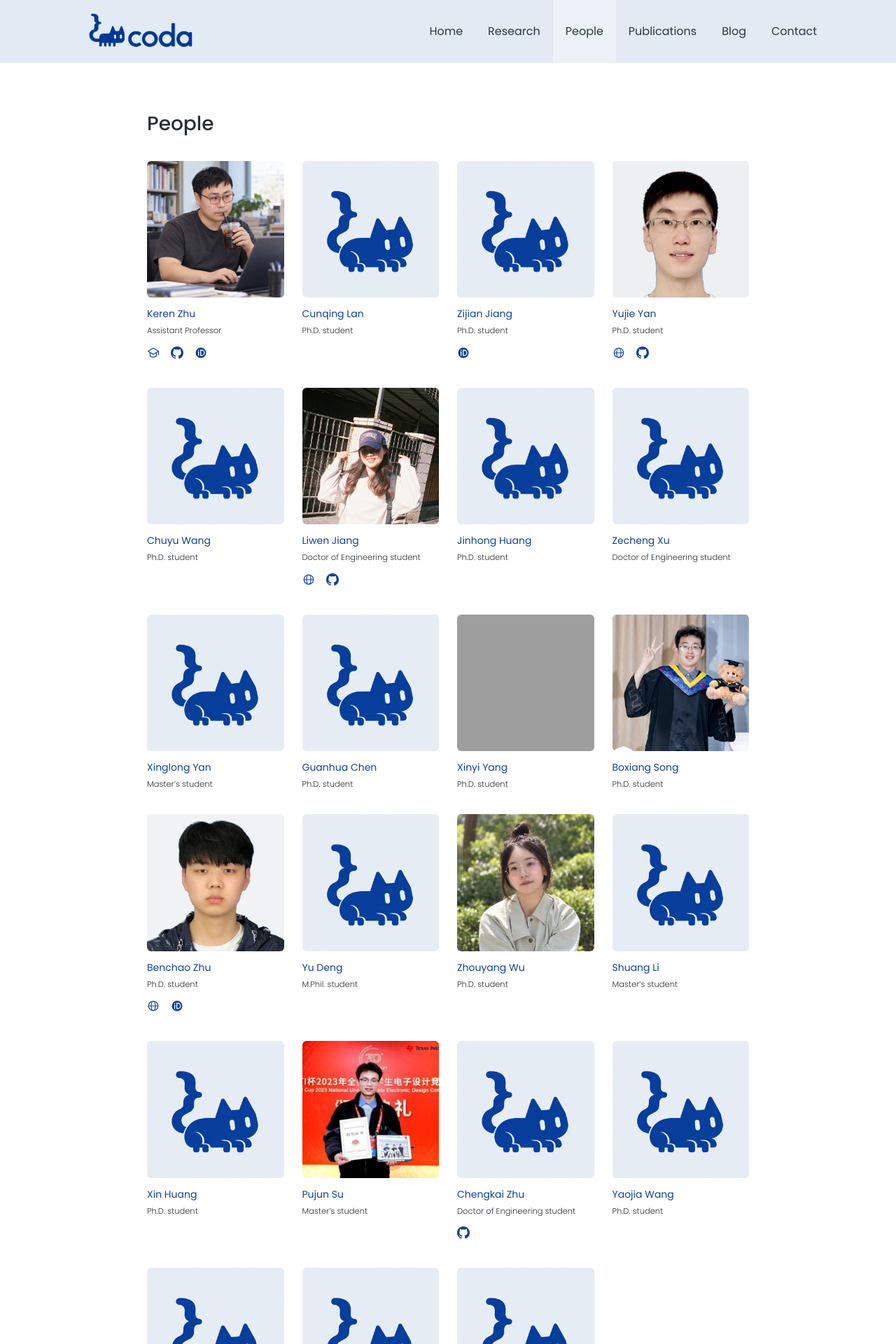
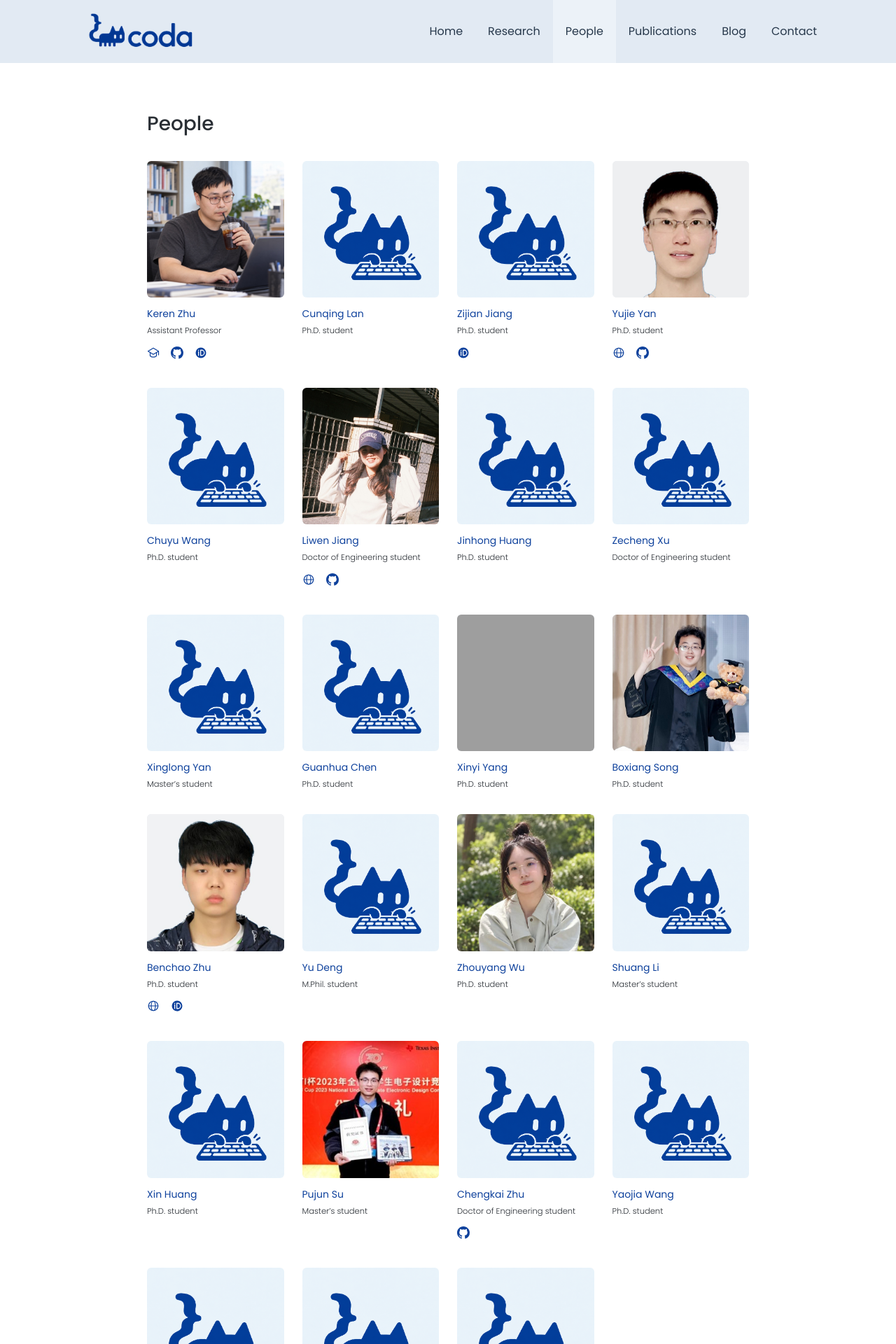
Before and after one commit to krzhu/krzhu.github.io, a Jekyll site: the page built from _pages/group.md, in a window 1280 px wide. Shown: the top 1920 px of the page at 70% size. Built offline with Jekyll 4.4.1, drawn with Linux system fonts in a browser that asks for light colours; grey boxes are pictures that could not be loaded.

Commit message:
Use typing cat as default member portrait

```diff
--- a/_data/people.json
+++ b/_data/people.json
@@ -9,7 +9,7 @@
     "previous": "M.S., Fudan",
     "joint": "",
     "url": "/people/cunqing-lan/",
-    "photo": "/images/people/coda-cat.png",
+    "photo": "/images/people/coda-cat-typing.png",
     "photo_is_placeholder": true,
     "bio": "Works on physically aware logic synthesis and technology mapping.",
     "experience": [
@@ -38,7 +38,7 @@
     "previous": "M.S., Fudan",
     "joint": "",
     "url": "/people/zijian-jiang/",
-    "photo": "/images/people/coda-cat.png",
+    "photo": "/images/people/coda-cat-typing.png",
     "photo_is_placeholder": true,
     "links": [
       {
@@ -119,7 +119,7 @@
     "previous": "B.S., Fudan",
     "joint": "With Prof. Xuan Zeng",
     "url": "/people/chuyu-wang/",
-    "photo": "/images/people/coda-cat.png",
+    "photo": "/images/people/coda-cat-typing.png",
     "photo_is_placeholder": true,
     "bio": "Recent work includes dataflow-aware computing-in-memory layout and timing-driven global routing.",
     "experience": [
@@ -189,7 +189,7 @@
     "previous": "B.S., Fuzhou Uni.",
     "joint": "With Prof. Xuan Zeng",
     "url": "/people/jinhong-huang/",
-    "photo": "/images/people/coda-cat.png",
+    "photo": "/images/people/coda-cat-typing.png",
     "photo_is_placeholder": true,
     "bio": "Recent work includes chiplet placement and neural parasitic modeling for power-delivery networks."
   },
@@ -203,7 +203,7 @@
     "previous": "B.S., Fudan",
     "joint": "With Prof. Yumao Wu",
     "url": "/people/zecheng-xu/",
-    "photo": "/images/people/coda-cat.png",
+    "photo": "/images/people/coda-cat-typing.png",
     "photo_is_placeholder": true,
     "bio": "Recent work includes timing-driven routing and automated circuit layout.",
     "experience": [
@@ -230,7 +230,7 @@
     "previous": "B.S., Tongji",
     "joint": "",
     "url": "/people/xinglong-yan/",
-    "photo": "/images/people/coda-cat.png",
+    "photo": "/images/people/coda-cat-typing.png",
     "photo_is_placeholder": true,
     "bio": "Recent work includes automated dataflow-aware layout for digital computing-in-memory circuits.",
     "experience": [
@@ -251,7 +251,7 @@
     "previous": "B.S., Shandong Uni.",
     "joint": "With Prof. Changhao Yan",
     "url": "/people/guanhua-chen/",
-    "photo": "/images/people/coda-cat.png",
+    "photo": "/images/people/coda-cat-typing.png",
     "photo_is_placeholder": true,
     "bio": "Works on high-level synthesis design-space exploration and circuit placement.",
     "experience": [
@@ -362,7 +362,7 @@
     "previous": "B.S., Fudan",
     "joint": "",
     "url": "/people/yu-deng/",
-    "photo": "/images/people/coda-cat.png",
+    "photo": "/images/people/coda-cat-typing.png",
     "photo_is_placeholder": true,
     "highlights": [
       {
@@ -403,7 +403,7 @@
     "previous": "B.S., Fudan",
     "joint": "",
     "url": "/people/shuang-li/",
-    "photo": "/images/people/coda-cat.png",
+    "photo": "/images/people/coda-cat-typing.png",
     "photo_is_placeholder": true,
     "experience": [
       {
@@ -423,7 +423,7 @@
     "previous": "B.S., SJTU",
     "joint": "With Changhao Yan",
     "url": "/people/xin-huang/",
-    "photo": "/images/people/coda-cat.png",
+    "photo": "/images/people/coda-cat-typing.png",
     "photo_is_placeholder": true,
     "experience": [
       {
@@ -469,7 +469,7 @@
     "previous": "Bachelor’s degree, Nanjing University of Posts and Telecommunications",
     "joint": "Primary advisor: Prof. Changhao Yan",
     "url": "/people/chengkai-zhu/",
-    "photo": "/images/people/coda-cat.png",
+    "photo": "/images/people/coda-cat-typing.png",
     "photo_is_placeholder": true,
     "links": [
       {
@@ -506,7 +506,7 @@
     "previous": "B.S., Fudan",
     "joint": "",
     "url": "/people/yaojia-wang/",
-    "photo": "/images/people/coda-cat.png",
+    "photo": "/images/people/coda-cat-typing.png",
     "photo_is_placeholder": true,
     "highlights": [
       {
@@ -524,7 +524,7 @@
     "previous": "B.S., Southeast University",
     "joint": "",
     "url": "/people/xiaoyu-hao/",
-    "photo": "/images/people/coda-cat.png",
+    "photo": "/images/people/coda-cat-typing.png",
     "photo_is_placeholder": true
   },
   {
@@ -537,7 +537,7 @@
     "previous": "B.S., SJTU",
     "joint": "",
     "url": "/people/yichen-long/",
-    "photo": "/images/people/coda-cat.png",
+    "photo": "/images/people/coda-cat-typing.png",
     "photo_is_placeholder": true,
     "name_zh": "龙羿辰",
     "program_note": "Fudan–Zhangjiang Laboratory Joint Training Program"
@@ -552,7 +552,7 @@
     "previous": "B.S., Fudan",
     "joint": "",
     "url": "/people/xunlei-jiang/",
-    "photo": "/images/people/coda-cat.png",
+    "photo": "/images/people/coda-cat-typing.png",
     "photo_is_placeholder": true,
     "name_zh": "姜迅雷",
     "highlights": [
@@ -714,7 +714,7 @@
     "period": "2023–2026",
     "joint": "With Prof. Fan Yang",
     "url": "/people/xiaoyu-zhong/",
-    "photo": "/images/people/coda-cat.png",
+    "photo": "/images/people/coda-cat-typing.png",
     "photo_is_placeholder": true,
     "bio": "Design Engineer at NVIDIA. Graduate research at Fudan included optimization methods for circuit sizing.",
     "education": [
@@ -736,7 +736,7 @@
     "period": "2023–2026",
     "joint": "With Prof. Xuan Zeng",
     "url": "/people/siwen-wang/",
-    "photo": "/images/people/coda-cat.png",
+    "photo": "/images/people/coda-cat-typing.png",
     "photo_is_placeholder": true,
     "bio": "Design Engineer at NVIDIA. Graduate research at Fudan included physics-informed RF design and parasitic modeling.",
     "education": [
```
Also changed, not shown: images/people/coda-cat-typing.png (added).
